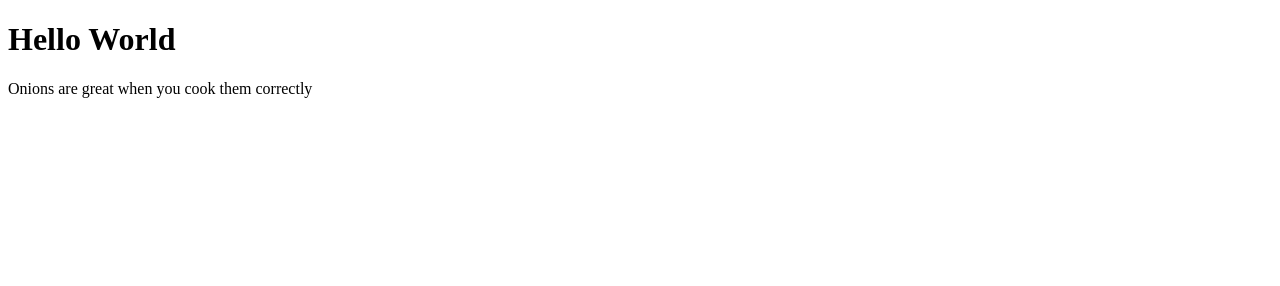
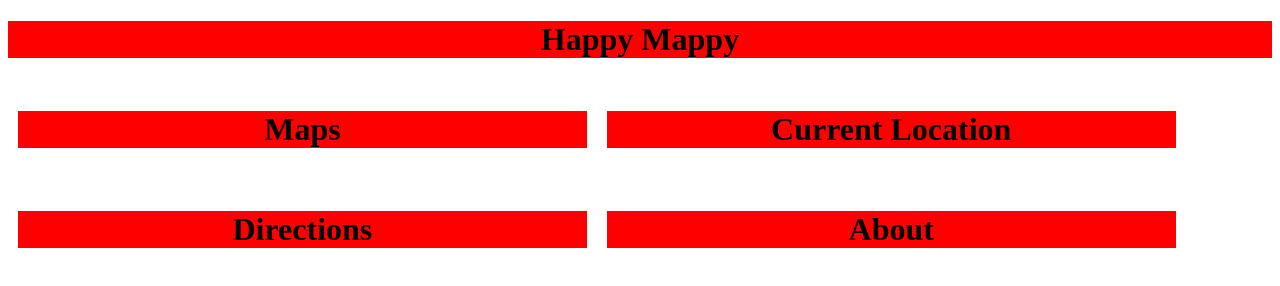
Before and after one commit to JohnDun89/Google-Maps-Experiment-, a website: page client/public/index.html in a window 1280 px wide. Drawn offline with Linux system fonts and the light colour scheme.

Commit message:
basic css added, flex box created for main page

```diff
--- /dev/null
+++ b/client/app.js
@@ -0,0 +1,6 @@
+
+const app = function () {
+
+}
+
+document.addEventListener('DOMcontentLoaded', app);
--- a/client/public/index.html
+++ b/client/public/index.html
@@ -2,11 +2,31 @@
 <html>
   <head>
     <meta charset="utf-8">
+    <script src="bundle.js"></script>
+    <link rel="stylesheet" href="style.css" type="text/css">
     <title></title>
   </head>
   <body>
 
-    <h1>Hello World</h1>
-    <p>Onions are great when you cook them correctly</p>
+    <h1>Happy Mappy</h1>
+    <main>
+
+    <div class="box">
+      <h1>Maps</h1>
+    </div>
+
+    <div class="box">
+      <h1>Current Location</h1>
+    </div>
+
+    <div class="box">
+      <h1>Directions</h1>
+    </div>
+
+    <div class="box">
+      <h1>About</h1>
+    </div>
+
+</main>
   </body>
 </html>
--- /dev/null
+++ b/client/public/style.css
@@ -0,0 +1,15 @@
+h1{
+background-color: red;
+text-align: center;
+}
+
+main{
+  display: flex;
+  flex-wrap: wrap;
+}
+
+.box {
+  width: 45%;
+  margin: 10px;
+
+}
```
